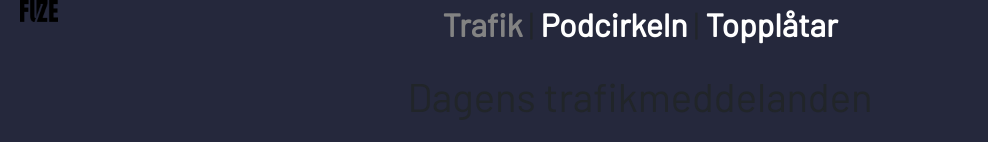
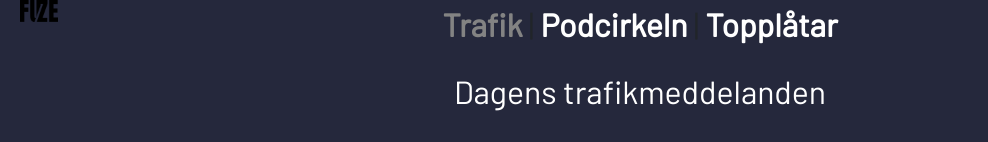
Before and after one commit to thohar2001/fuzeproject, a Vue app: page / in a window 1280 px wide. Shown: the top 142 px of the page, without its empty margins (0-988 px from the left). Built offline with nearby package versions, Linux system fonts and the light colour scheme; no server answers.

Commit message:
headline design changes

```diff
--- a/src/views/MusicTimeline.vue
+++ b/src/views/MusicTimeline.vue
@@ -1,5 +1,5 @@
 <template>
-  <h1>Most played songs each month in a year (P3)</h1>
+  <h2>Topplåtar (P3)</h2>
 
   <label >
     <select class="dropdown" ref="year" @change="dateUpdated">
@@ -117,6 +117,10 @@ export default {
 </script>
 
 <style scoped>
+h2 {
+  color: white;
+}
+
 label {
   margin: 1em 1em;
 }
--- a/src/views/TrafficMessages.vue
+++ b/src/views/TrafficMessages.vue
@@ -2,7 +2,7 @@
 
 
 
-    <h1>Dagens trafikmeddelanden</h1>
+    <h2>Dagens trafikmeddelanden</h2>
     <div class="navtrafik">
     <button id="allvarlig" class="butt" type="button" @click="filterEventClassSerious(1)" value="1">Allvarlig</button>
     <button id="medel" class="butt" type="button" @click="filterEventClassSerious(2)" value="2">Medel</button>
@@ -91,6 +91,11 @@ export default {
 </script>
 
 <style scoped>
+
+    h2 {
+        color: white;
+    }
+
     .location {
         width: 100%;
         background-color: transparent;
```
